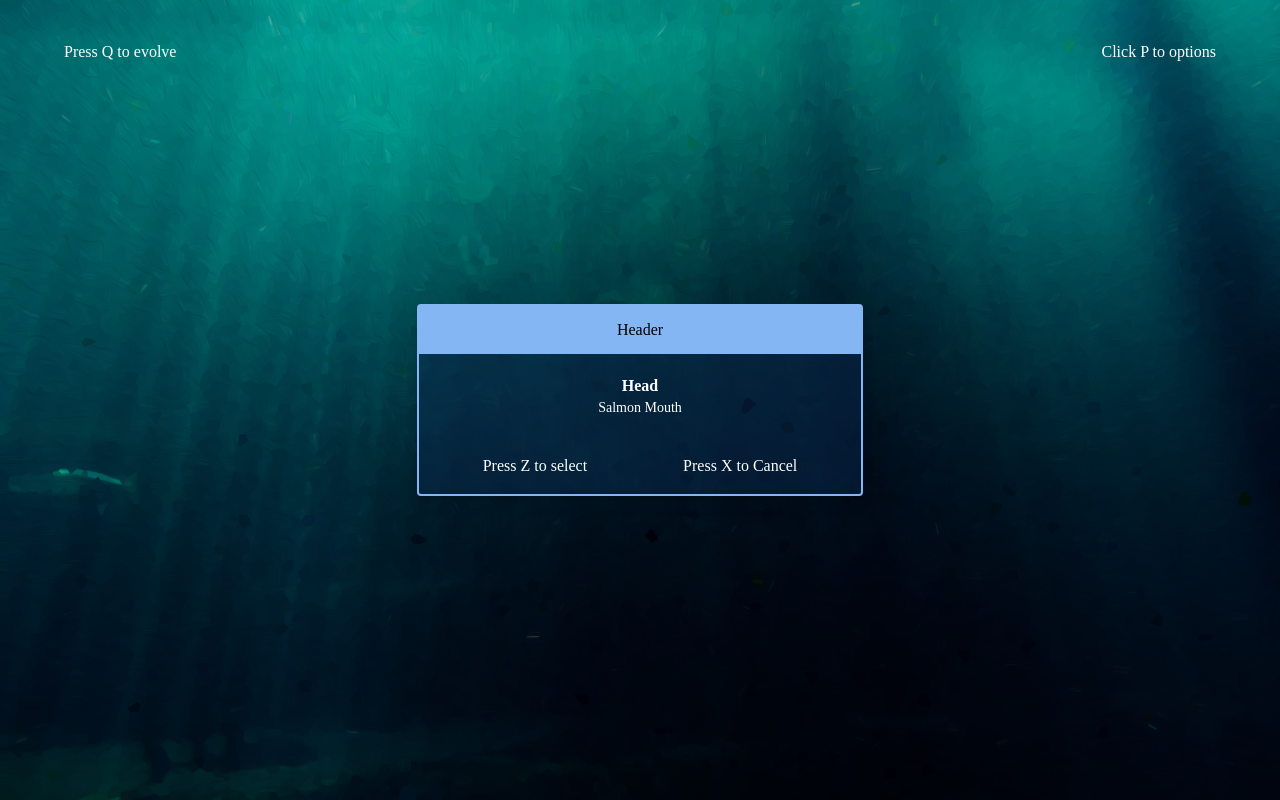
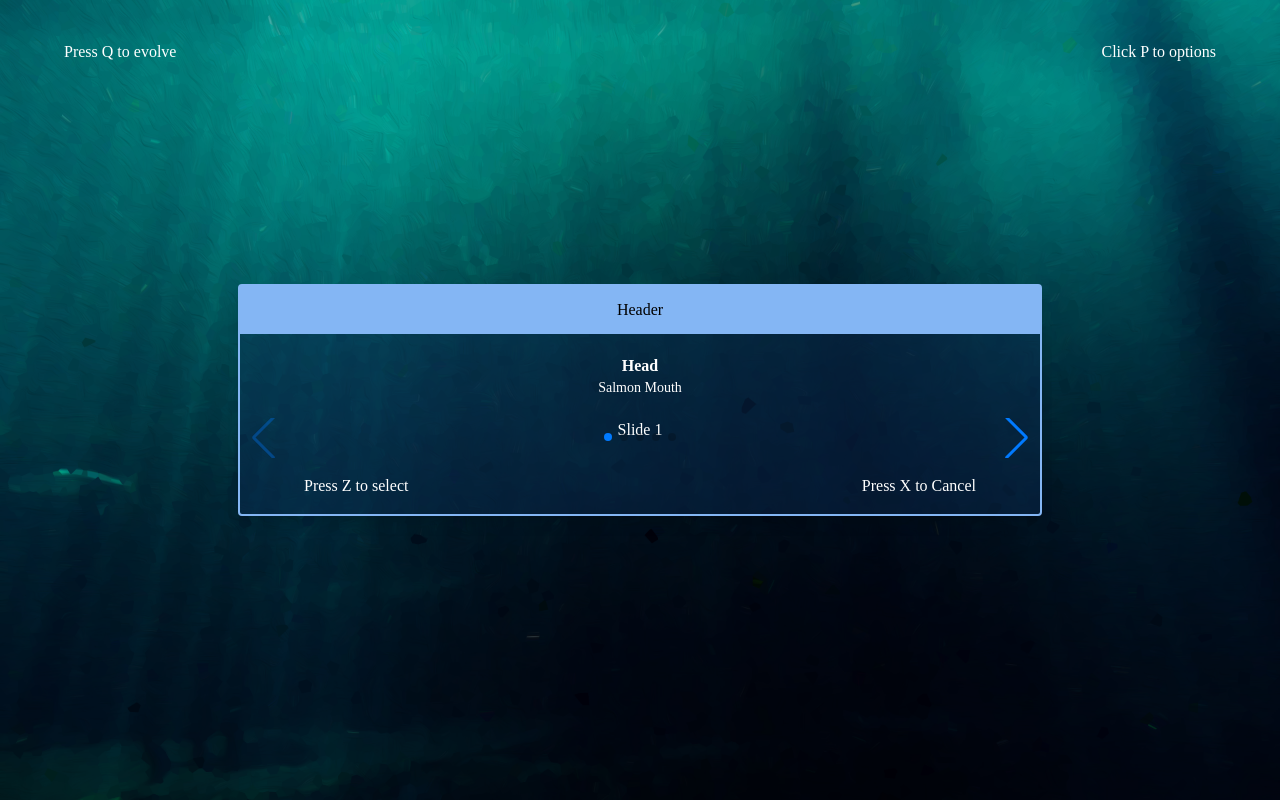
Before and after one commit to TiagoOliveiraGomes/Evyr, a React (Vite) app: page / in a window 1280 px wide. Built offline with nearby package versions, Linux system fonts and the light colour scheme; a web font is replaced by a local one.

Commit message:
add swiper slider

```diff
--- a/package.json
+++ b/package.json
@@ -13,7 +13,8 @@
   "dependencies": {
     "phosphor-react": "^1.4.1",
     "react": "^18.2.0",
-    "react-dom": "^18.2.0"
+    "react-dom": "^18.2.0",
+    "swiper": "^8.4.5"
   },
   "devDependencies": {
     "@babel/core": "^7.20.5",
--- a/src/components/commons/blueContainer/index.tsx
+++ b/src/components/commons/blueContainer/index.tsx
@@ -1,5 +1,6 @@
 import React, { ReactNode } from 'react'
 import { ListPartsToEvolve } from '../../template/listPartsToEvolve'
+import { SwiperSlider } from '../swiperSlider'
 import './styles.css'
 
 export interface BlueContainerProps {
@@ -18,6 +19,9 @@ export function BlueContainer({children}: BlueContainerProps) {
                 <h1>Head</h1>
                 <h3>Salmon Mouth</h3>
             </header>
+            <main>
+                <SwiperSlider />
+            </main>
         </main>
         <footer>
             <h3>Press Z to select</h3>
--- /dev/null
+++ b/src/components/commons/swiperSlider/index.tsx
@@ -0,0 +1,29 @@
+import React from 'react'
+import { Swiper, SwiperSlide } from 'swiper/react'
+import { Keyboard, Pagination, Navigation} from 'swiper'
+import "swiper/css"
+import "swiper/css/pagination"
+import "swiper/css/navigation"
+
+import "./styles.css"
+
+
+
+export function SwiperSlider() {
+  return (
+    <Swiper
+        slidesPerView={1}
+        spaceBetween={30}
+        keyboard={{enabled: true}}
+        navigation={true}
+        pagination={{clickable: true}}
+        modules={[Keyboard, Pagination, Navigation]}
+    >
+        <SwiperSlide>Slide 1</SwiperSlide>
+        <SwiperSlide>Slide 2</SwiperSlide>
+        <SwiperSlide>Slide 3</SwiperSlide>
+        <SwiperSlide>Slide 4</SwiperSlide>
+        <SwiperSlide>Slide 5</SwiperSlide>
+    </Swiper>
+  )
+}
--- /dev/null
+++ b/src/components/commons/swiperSlider/styles.css
@@ -0,0 +1,9 @@
+.swiper {
+    @apply
+    w-[800px]
+    h-10
+}
+.swiper-slide {
+    @apply
+    text-center
+}
```
Also changed, not shown: src/components/template/listPartsToEvolve/index.tsx (+33 -9 lines), 1 other file (tests, documents, lock files or other folders).
